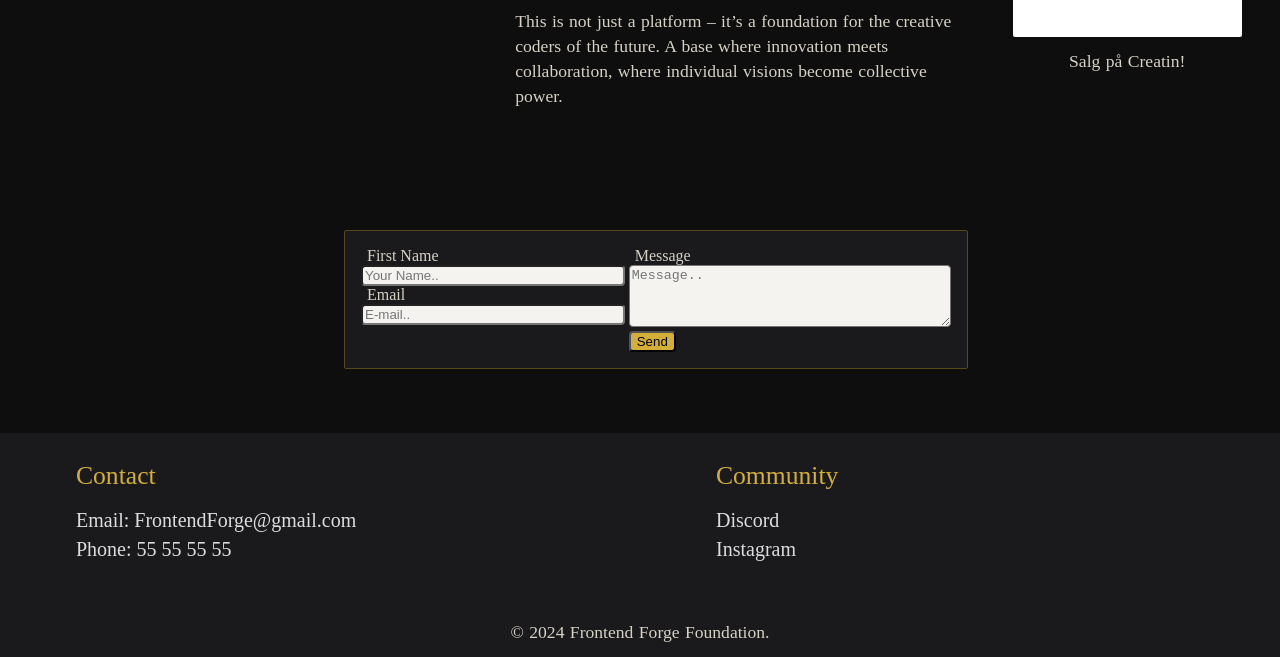
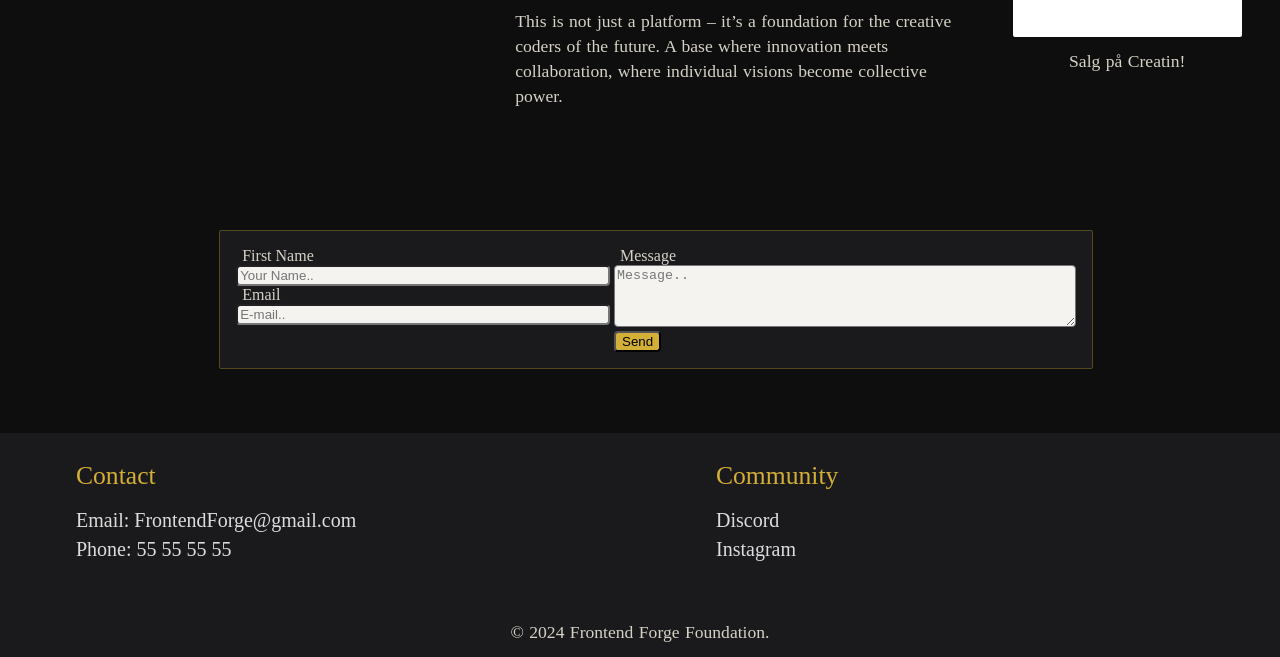
Before and after one commit to Kodeverket-AS/course-webdev-basics, a plain HTML site: page 1_HTML/index.html in a window 1280 px wide. Shown: the part 1728-2385 px from the top of the page. Drawn offline with Linux system fonts and the light colour scheme; files whose address does not match are found by name.

Commit message:
form, endret på bredde av elementer slik at det er penere

```diff
--- a/2_CSS/style.css
+++ b/2_CSS/style.css
@@ -372,6 +372,15 @@ form {
   font-size: var(--text-16);
   border: solid 1px var(--border);
 }
+   .form-left {
+    width: 50vw;
+    height: auto;
+  }
+
+  .form-right {
+    width: 100%;
+    height: auto;
+  }
 label {
   margin-top: 6px;
   margin-left: 6px;
@@ -401,17 +410,17 @@ form button {
     flex-direction: row;
     justify-content: center;
     align-items: start;
-    width: 50%;
+    width: 70%;
     height: auto;
   }
 
   .form-left {
-    width: 45%;
+    max-width: 45%;
     height: auto;
   }
 
   .form-right {
-    width: 55%;
+    max-width: 55%;
     height: auto;
   }
 }
```
